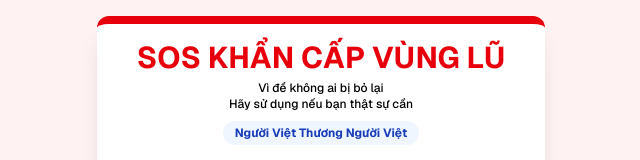
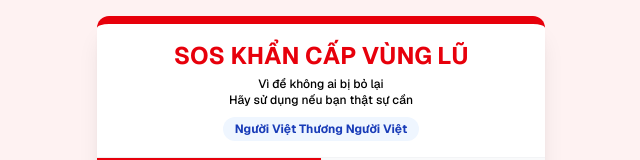
Before and after one commit to NamThanChauA/sos, a Next.js app: page / in a window 1280 px wide. Shown: the top 160 px of the page, without its empty margins (319-959 px from the left). Built offline with nearby package versions, Linux system fonts and the light colour scheme; no server answers.

Commit message:
[Update]

```diff
--- a/app/page.tsx
+++ b/app/page.tsx
@@ -139,7 +139,7 @@ export default function VictimPage() {
       <div className="max-w-md mx-auto bg-white rounded-xl shadow-xl overflow-hidden border-t-8 border-red-600">
 
         <div className="p-4 text-center border-b border-gray-100">
-             <h1 className="text-3xl font-bold text-red-600 mb-1">SOS KHẨN CẤP VÙNG LŨ</h1>
+             <h1 className="text-2xl font-bold text-red-600 mb-1">SOS KHẨN CẤP VÙNG LŨ</h1>
              <p className="text-xs font-medium text-black">Vì để không ai bị bỏ lại</p>
              <p className="text-xs font-medium text-black mb-2">Hãy sử dụng nếu bạn thật sự cần</p>
              <p className="text-xs font-bold text-blue-800 bg-blue-50 inline-block px-3 py-1 rounded-full">Người Việt Thương Người Việt</p>
```
